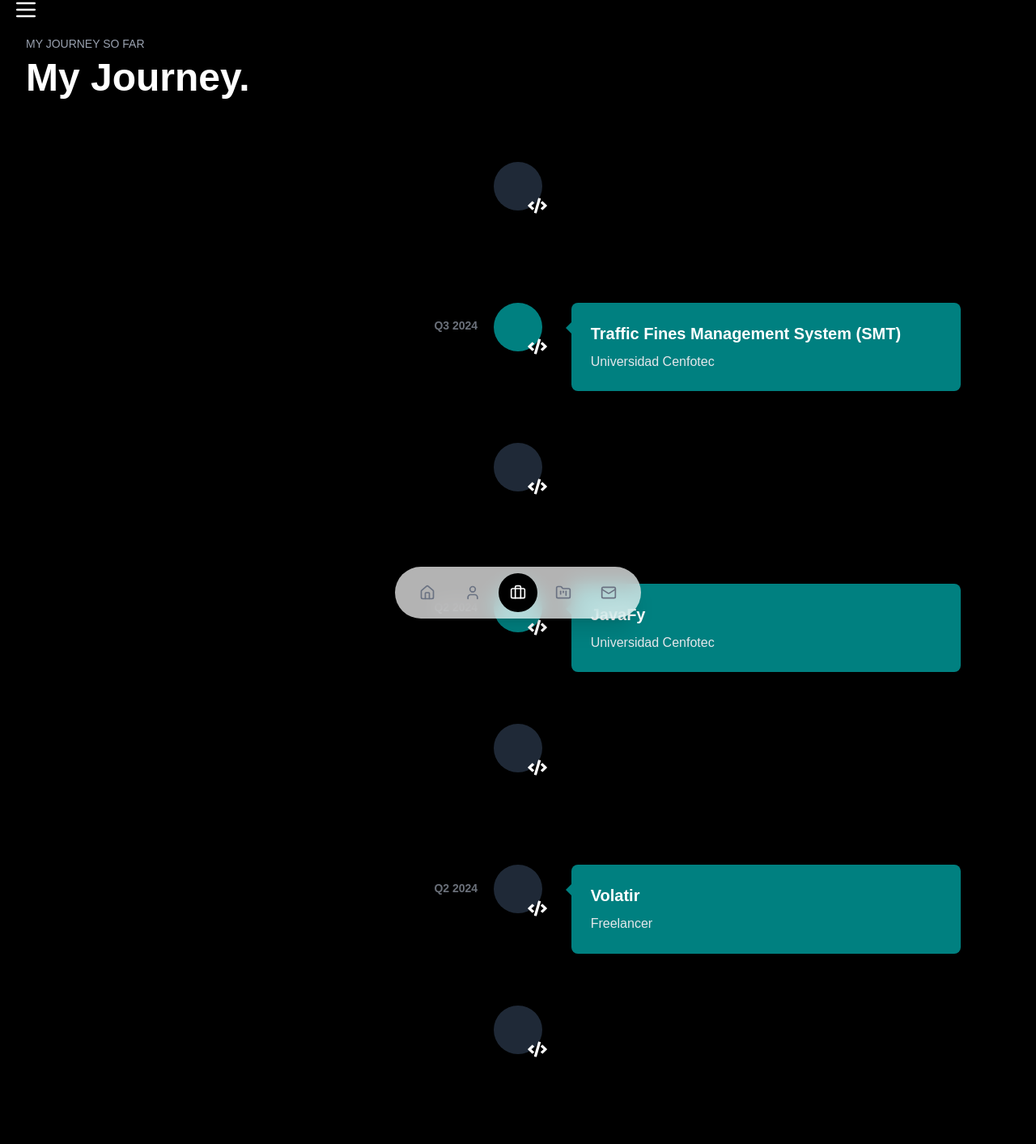
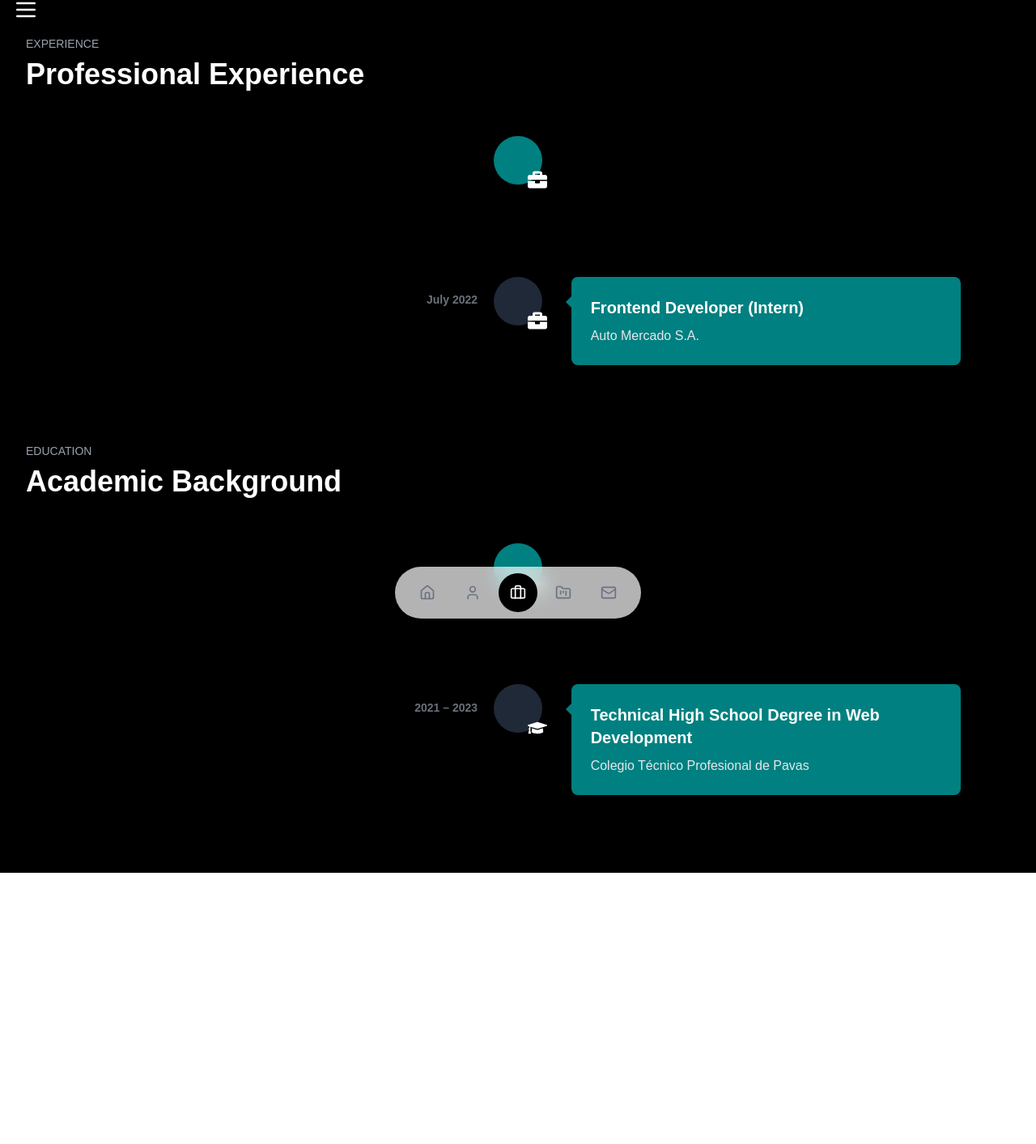
Before and after one commit to Alexlop175/MyPortfolio, a Next.js app: page /experience in a window 1280 px wide. Shown: the part 20-1433 px from the top of the page at 81% size. After the commit the page ends 1098 px from the top, so only its background shows below. Built offline with nearby package versions, Linux system fonts and the light colour scheme.

Commit message:
URL github

```diff
--- a/package.json
+++ b/package.json
@@ -9,6 +9,7 @@
     "lint": "next lint"
   },
   "dependencies": {
+    "@formspree/react": "^3.0.0",
     "@popmotion/popcorn": "^0.4.4",
     "@react-three/drei": "^10.5.1",
     "@react-three/fiber": "^9.2.0",
--- a/src/app/contact/page.tsx
+++ b/src/app/contact/page.tsx
@@ -1,5 +1,7 @@
+import ContactForm from "@/components/ContactForm"
+
 export default function Contact(){
     return(
-        <p>Contact</p>
+        <ContactForm/>
     )
 }
--- a/src/app/page.tsx
+++ b/src/app/page.tsx
@@ -88,10 +88,9 @@ export default function Home() {
               startDelay={500}
               cursorColor="white"
               multiText={[
-                "Full Stack Developer",
                 "Software Engineer",
-                "Cenfotec Student",
-                "Full Stack Developer",
+                "Alexanderlop175@gmail.com",
+                "+506 7150-8034",
               ]}
               multiTextDelay={2000}
               typeSpeed={100}
--- /dev/null
+++ b/src/components/ContactForm.tsx
@@ -0,0 +1,96 @@
+'use client';
+import React, { useEffect, useState } from "react";
+import { useForm, ValidationError } from "@formspree/react";
+
+export default function ContactForm() {
+  const [state, handleSubmit] = useForm("xnnzpdqy");
+  const [countdown, setCountdown] = useState(5);
+
+  // If the form was submitted successfully, start countdown
+  useEffect(() => {
+    if (state.succeeded) {
+      const timer = setInterval(() => {
+        setCountdown((prev) => prev - 1);
+      }, 1000);
+
+      const reloadTimeout = setTimeout(() => {
+        window.location.reload();
+      }, 5000);
+
+      return () => {
+        clearInterval(timer);
+        clearTimeout(reloadTimeout);
+      };
+    }
+  }, [state.succeeded]);
+
+  if (state.succeeded) {
+    return (
+      <div className="bg-black text-white py-24 px-6 text-center min-h-[50vh] flex flex-col justify-center items-center">
+        <h2 className="text-3xl font-bold mb-2">Thanks for reaching out!</h2>
+        <p className="text-gray-400 text-lg mb-2">
+          I&apos;ll get back to you as soon as possible.
+        </p>
+        <p className="text-gray-500 text-sm">
+          Reloading page in {countdown} second{countdown !== 1 ? 's' : ''}...
+        </p>
+      </div>
+    );
+  }
+
+  return (
+    <section className="bg-black py-24 px-6">
+      <div className="max-w-2xl mx-auto bg-[#121212] rounded-xl border border-[#00bfa6]/30 shadow-[0_0_30px_rgba(0,191,166,0.1)] p-10">
+        <h2 className="text-4xl font-semibold text-white text-center mb-4">
+          Contact Me
+        </h2>
+        <p className="text-gray-400 text-center mb-10">
+          Have an idea or want to collaborate? Let’s talk!
+        </p>
+
+        <form onSubmit={handleSubmit} className="space-y-6">
+          {/* Email Field */}
+          <div>
+            <label htmlFor="email" className="block text-sm text-gray-400 mb-2">
+              Email Address
+            </label>
+            <input
+              id="email"
+              type="email"
+              name="email"
+              required
+              className="w-full px-4 py-3 bg-[#1a1a1a] text-white border border-[#00bfa6]/20 rounded-md placeholder-gray-500 focus:outline-none focus:ring-2 focus:ring-[#008080] transition"
+              placeholder="yourname@example.com"
+            />
+            <ValidationError prefix="Email" field="email" errors={state.errors} />
+          </div>
+
+          {/* Message Field */}
+          <div>
+            <label htmlFor="message" className="block text-sm text-gray-400 mb-2">
+              Message
+            </label>
+            <textarea
+              id="message"
+              name="message"
+              required
+              rows={5}
+              className="w-full px-4 py-3 bg-[#1a1a1a] text-white border border-[#00bfa6]/20 rounded-md placeholder-gray-500 focus:outline-none focus:ring-2 focus:ring-[#008080] transition"
+              placeholder="Write your message here..."
+            />
+            <ValidationError prefix="Message" field="message" errors={state.errors} />
+          </div>
+
+          {/* Submit Button */}
+          <button
+            type="submit"
+            disabled={state.submitting}
+            className="w-full py-3 bg-[#008080] hover:bg-[#008080] text-white font-medium rounded-md transition-all duration-200 disabled:opacity-50 disabled:cursor-not-allowed shadow-md hover:shadow-lg"
+          >
+            Submit
+          </button>
+        </form>
+      </div>
+    </section>
+  );
+}
--- a/src/components/ExperienceAndEducationSection.tsx
+++ b/src/components/ExperienceAndEducationSection.tsx
@@ -1,7 +1,7 @@
 "use client";
 
 import React from "react";
-import { FaBriefcase, FaGraduationCap, FaCode } from "react-icons/fa";
+import { FaBriefcase, FaGraduationCap } from "react-icons/fa";
 import {
   VerticalTimeline,
   VerticalTimelineElement,
@@ -9,12 +9,12 @@ import {
 import "react-vertical-timeline-component/style.min.css";
 
 interface TimelineItem {
-  type: string;
+  type: "education" | "experience";
   title: string;
   institution?: string;
   company?: string;
   date: string;
-  description: string[];
+  description?: string[];
   iconBg: string;
 }
 
@@ -22,115 +22,6 @@ interface TimelineCardProps {
   data: TimelineItem;
   index: number;
 }
-
-export default function ExperienceAndEducationSection() {
-const timelineData: TimelineItem[] = [
-  {
-    type: "education",
-    title: "Technical Bachelor Degree in Web Development",
-    institution: "Colegio Técnico Profesional de Pavas",
-    date: "2021 - 2023",
-    description: [],
-    iconBg: "#1F2937",
-  },
-  {
-    type: "project",
-    title: "Voting System",
-    institution: "Colegio Técnico Profesional de Pavas",
-    date: "2022",
-    description: [],
-    iconBg: "#008080",
-  },
-  {
-    type: "experience",
-    title: "Frontend Developer (Intern)",
-    company: "Auto Mercado S.A.",
-    date: "July 2022",
-    description: [],
-    iconBg: "#1F2937",
-  },
-    {
-    type: "project",
-    title: "DriveU",
-    institution: "Colegio Técnico Profesional de Pavas",
-    date: "2023",
-    description: [],
-    iconBg: "#1F2937",
-  },
-  {
-    type: "experience",
-    title: "Full Stack Developer (Intern)",
-    company: "Auto Mercado S.A.",
-    date: "October - December 2023",
-    description: [],
-    iconBg: "#008080",
-  },
-  {
-    type: "education",
-    title: "Software Engineering",
-    institution: "Universidad Cenfotec",
-    date: "2024 - Present",
-    description: [],
-    iconBg: "#008080",
-  },
-  {
-    type: "project",
-    title: "Ecosecha",
-    institution: "Universidad Cenfotec",
-    date: "Q1 2024",
-    description: [],
-    iconBg: "#1F2937",
-  },
-    {
-    type: "project",
-    title: "Volatir",
-    institution: "Freelancer ",
-    date: "Q2 2024",
-    description: [],
-    iconBg: "#1F2937",
-  },
-    {
-    type: "project",
-    title: "Fairy Closet",
-    institution: "Freelancer",
-    date: "Q2 2024",
-    description: [],
-    iconBg: "#1F2937",
-  },
-  {
-    type: "project",
-    title: "JavaFy",
-    institution: "Universidad Cenfotec",
-    date: "Q2 2024",
-    description: [],
-    iconBg: "#008080",
-  },
-  {
-    type: "project",
-    title: "HealthTag",
-    institution: "Universidad Cenfotec",
-    date: "Q2 2024",
-    description: [],
-    iconBg: "#1F2937",
-  },
-  {
-    type: "project",
-    title: "Traffic Fines Management System (SMT)",
-    institution: "Universidad Cenfotec",
-    date: "Q3 2024",
-    description: [],
-    iconBg: "#008080",
-  },
-  {
-    type: "project",
-    title: "CenfoScore",
-    institution: "Universidad Cenfotec",
-    date: "Q1 2025",
-    description: [],
-    iconBg: "#1F2937",
-  },
-];
-
 
 const TimelineCard: React.FC<TimelineCardProps> = ({ data, index }) => (
   <VerticalTimelineElement
@@ -142,9 +33,7 @@ const timelineData: TimelineItem[] = [
       borderRadius: "0.5rem",
       padding: "1.5rem",
     }}
-      contentArrowStyle={{
-        borderRight: "7px solid #008080",
-      }}
+    contentArrowStyle={{ borderRight: "7px solid #008080" }}
     date={
       <h3
         className={`text-gray-400 text-sm font-bold ${
@@ -159,10 +48,8 @@ const timelineData: TimelineItem[] = [
       <div className="flex justify-center items-center w-full h-full">
         {data.type === "experience" ? (
           <FaBriefcase size={20} className="text-white" />
-          ) : data.type === "education" ? (
+        ) : (
           <FaGraduationCap size={20} className="text-white" />
-          ) : (
-            <FaCode size={20} className="text-white" />
         )}
       </div>
     }
@@ -174,16 +61,44 @@ const timelineData: TimelineItem[] = [
           {data.company || data.institution}
         </p>
       )}
-        {data.description && data.description.length > 0 && (
-          <ul className="list-disc list-inside text-sm text-gray-100 mt-4 pl-4">
-            {data.description.map((item, i) => (
-              <li key={i}>{item}</li>
-            ))}
-          </ul>
-        )}
     </div>
   </VerticalTimelineElement>
 );
+
+export default function ExperienceAndEducationSection() {
+  const experienceData: TimelineItem[] = [
+    {
+      type: "experience",
+      title: "Full Stack Developer (Intern)",
+      company: "Auto Mercado S.A.",
+      date: "October – December 2023",
+      iconBg: "#008080",
+    },
+    {
+      type: "experience",
+      title: "Frontend Developer (Intern)",
+      company: "Auto Mercado S.A.",
+      date: "July 2022",
+      iconBg: "#1F2937",
+    },
+  ];
+
+  const educationData: TimelineItem[] = [
+    {
+      type: "education",
+      title: "Bachelor's Degree in Software Engineering",
+      institution: "Universidad Cenfotec",
+      date: "2024 – Present",
+      iconBg: "#008080",
+    },
+    {
+      type: "education",
+      title: "Technical High School Degree in Web Development",
+      institution: "Colegio Técnico Profesional de Pavas",
+      date: "2021 – 2023",
+      iconBg: "#1F2937",
+    },
+  ];
 
   return (
     <section className="bg-black py-16 px-4 sm:px-6 lg:px-8 overflow-x-hidden">
@@ -204,26 +119,28 @@ const timelineData: TimelineItem[] = [
           color: #9ca3af;
           white-space: nowrap;
         }
-        .vertical-timeline-element-content ul {
-          list-style-type: disc !important;
-          padding-left: 1.5rem !important;
-        }
       `}</style>
 
       <div className="max-w-7xl mx-auto">
-        <div>
-          <p className="text-gray-400 uppercase text-sm mb-2">
-            MY JOURNEY SO FAR
-          </p>
-          <h1 className="text-5xl font-bold text-white mb-8">My Journey.</h1>
+        <div className="mb-16">
+          <p className="text-gray-400 uppercase text-sm mb-2">Experience</p>
+          <h2 className="text-4xl font-bold text-white mb-6">
+            Professional Experience
+          </h2>
+          <VerticalTimeline>
+            {experienceData.map((data, index) => (
+              <TimelineCard key={index} data={data} index={index} />
+            ))}
+          </VerticalTimeline>
         </div>
 
-        <div className="mt-12 flex flex-col">
+        <div>
+          <p className="text-gray-400 uppercase text-sm mb-2">Education</p>
+          <h2 className="text-4xl font-bold text-white mb-6">
+            Academic Background
+          </h2>
           <VerticalTimeline>
-            {timelineData
-              .slice()
-              .reverse()
-              .map((data, index) => (
+            {educationData.map((data, index) => (
               <TimelineCard key={index} data={data} index={index} />
             ))}
           </VerticalTimeline>
--- a/src/components/ProjectsSection.tsx
+++ b/src/components/ProjectsSection.tsx
@@ -26,7 +26,7 @@ const projectsData = [
     technologies: ["FastAPI", "React", "Next.js", "Tailwind", "TypeScript"],
     description:
       "Created a platform for students to rate professors and make informed course decisions.",
-    githubLink: "https://github.com/yourusername/cenfoscore",
+    githubLink: "https://github.com/Alexlop175/CenfoScore",
     image: "/projects/CenfoScore.png",
   },
   {
@@ -41,7 +41,7 @@ const projectsData = [
     ],
     description:
       "Designed a traffic fine system with user roles and AI-based license plate recognition.",
-    githubLink: "https://github.com/yourusername/smt",
+    githubLink: "https://github.com/Alexlop175Cenfotec/Proyecto2",
     image: "/projects/SMT.png",
   },
   {
@@ -49,7 +49,7 @@ const projectsData = [
     technologies: [".NET", "SQL Server", "Bootstrap", "JS"],
     description:
       "Developed a health alert system using NFC to access key medical info in emergencies.",
-    githubLink: "https://github.com/yourusername/healthtag",
+    githubLink: "https://github.com/Alexlop175Cenfotec/HealthTag",
     image: "/projects/HealthTag.png",
   },
   {
@@ -65,7 +65,7 @@ const projectsData = [
     technologies: ["Node JS", "JavaScript", "MongoDB", "HBS", "CSS"],
     description:
       "Created an online store for handmade accessories, allowing its creator to showcase and sell her work.",
-    githubLink: "https://github.com/yourusername/fairycloset",
+    githubLink: "https://github.com/Alexlop175/FairyCloset",
     image: "/projects/FairyCloset.png",
   },
   {
@@ -73,7 +73,7 @@ const projectsData = [
     technologies: ["Node JS", "HTML", "CSS"],
     description:
       "Developed a business website for managing aerial and ground transportation rentals and reservations.",
-    githubLink: "https://github.com/yourusername/volatir",
+    githubLink: "https://github.com/Alexlop175/Volatir",
     image: "/projects/Volatir.png",
   },
   {
@@ -85,11 +85,11 @@ const projectsData = [
     image: "/projects/Ecosecha.png",
   },
   {
-    title: "Drive",
+    title: "Drive U",
     technologies: ["Dart", "Firebase", "Google Maps API"],
     description:
       "Mobile app that connects drivers and passengers with similar routes to save costs and reduce emissions.",
-    githubLink: "https://github.com/yourusername/drive-carpool",
+    githubLink: "https://github.com/Alexlop175/DriveU",
     image: "/projects/DriveU.jpeg",
   },
   {
```
Also changed, not shown: 1 other file (tests, documents, lock files or other folders). Lines whose indentation alone changed are shown as unchanged.
